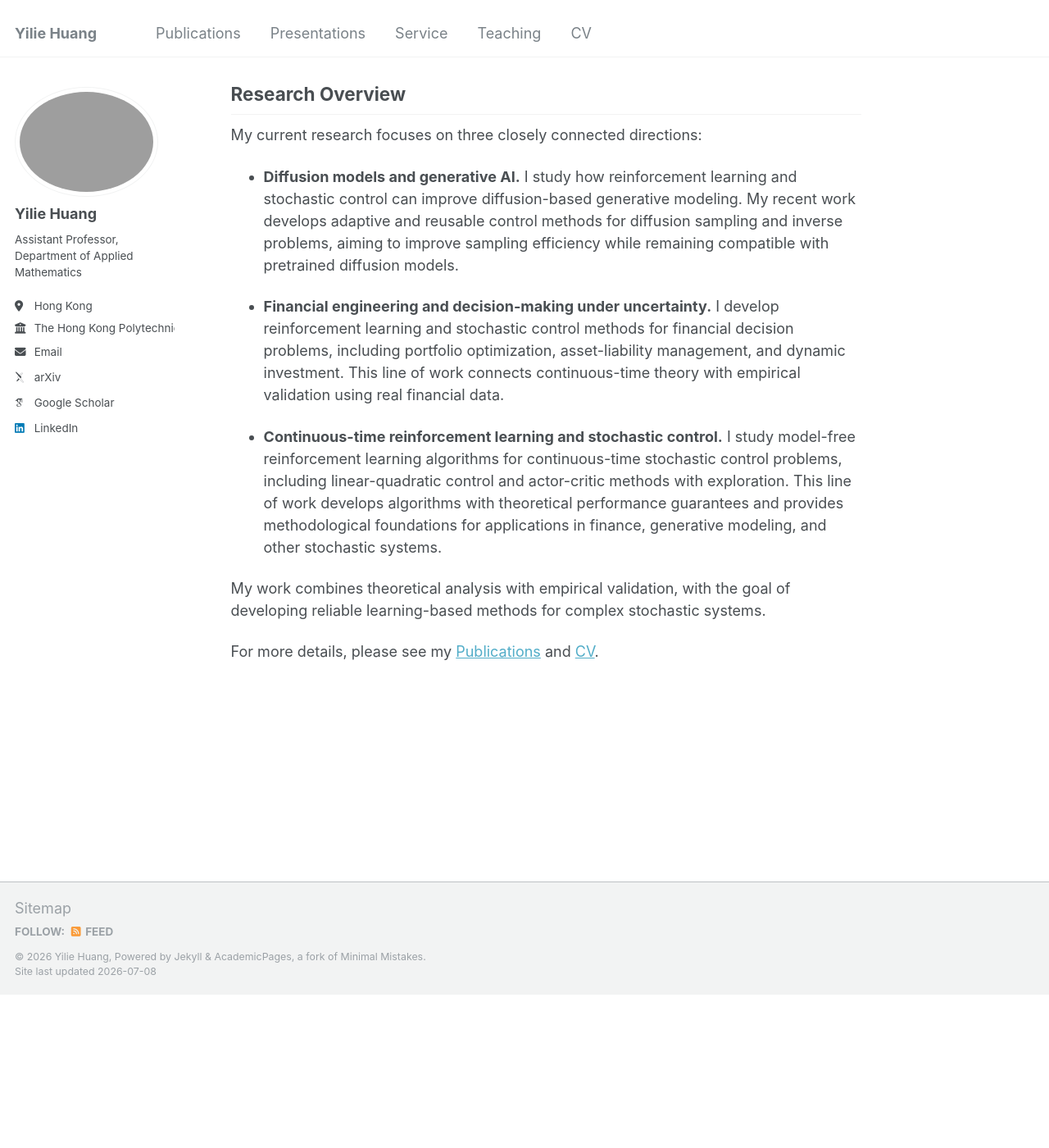
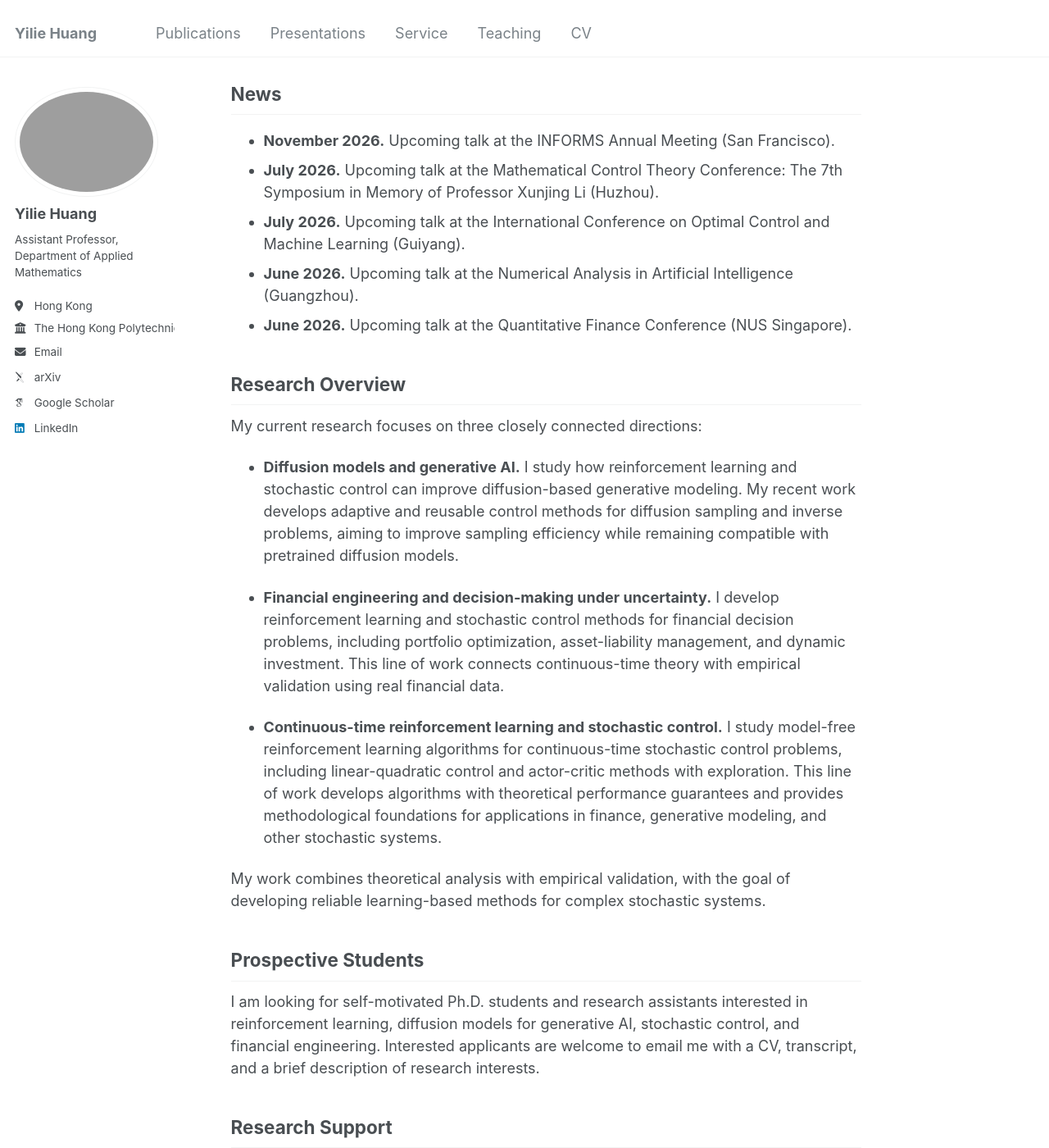
Before and after one commit to yiliehuang/yiliehuang.github.io, a Jekyll site: the page built from _pages/about.md, in a window 1280 px wide and 1400 px high, scrolled down 436 px. Shown: the whole window at 82% size. Built offline with Jekyll 4.4.1, drawn with Linux system fonts in a browser that asks for light colours; some web fonts are replaced; before the commit the page ends 1649 px from its top, so only the background shows below that; some of the changed text lies outside the part shown.

Commit message:
Update talks, recruiting, and research support

```diff
--- a/_pages/about.md
+++ b/_pages/about.md
@@ -13,6 +13,14 @@ My research lies at the intersection of reinforcement learning, diffusion models
 
 I received my Ph.D. in Industrial Engineering and Operations Research from Columbia University in 2024, where I was advised by Professor Xun Yu Zhou. I also hold an M.S. in Operations Research from Columbia University and a B.S. in Mathematics and Applied Mathematics from Zhejiang University.
 
+## News
+
+- **November 2026.** Upcoming talk at the INFORMS Annual Meeting (San Francisco).
+- **July 2026.** Upcoming talk at the Mathematical Control Theory Conference: The 7th Symposium in Memory of Professor Xunjing Li (Huzhou).
+- **July 2026.** Upcoming talk at the International Conference on Optimal Control and Machine Learning (Guiyang).
+- **June 2026.** Upcoming talk at the Numerical Analysis in Artificial Intelligence (Guangzhou).
+- **June 2026.** Upcoming talk at the Quantitative Finance Conference (NUS Singapore).
+
 ## Research Overview
 
 My current research focuses on three closely connected directions:
@@ -25,4 +33,12 @@ My current research focuses on three closely connected directions:
 
 My work combines theoretical analysis with empirical validation, with the goal of developing reliable learning-based methods for complex stochastic systems.
 
+## Prospective Students
+
+I am looking for self-motivated Ph.D. students and research assistants interested in reinforcement learning, diffusion models for generative AI, stochastic control, and financial engineering. Interested applicants are welcome to email me with a CV, transcript, and a brief description of research interests.
+
+## Research Support
+
+My research is supported by the PolyU Start-up Fund for New Recruits.
+
 For more details, please see my [Publications](/publications/) and [CV](/files/CV_Yilie_Huang.pdf).
```
Also changed, not shown: _talks/talks.md (+1 -0 lines), 2 other files.
